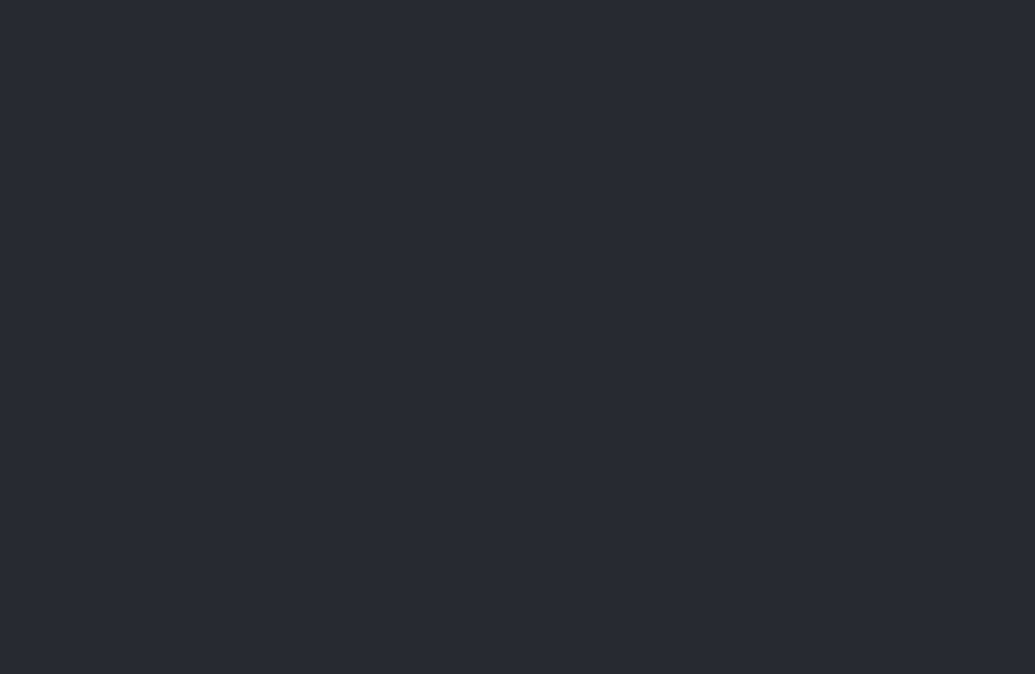
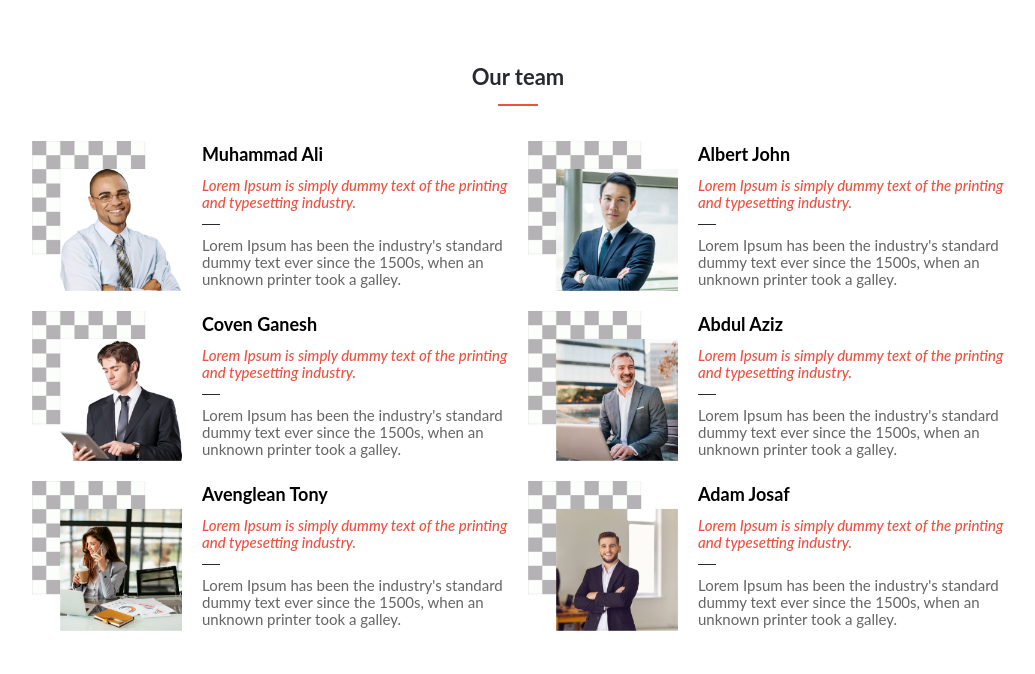
Before and after one commit to gsmalik-the-webster/gsmalik-the-webster.github.io, a website: page Index.html in a window 1280 px wide. Shown: the whole page, without its empty margins (122-1157 px from the left). Drawn offline with Linux system fonts and the light colour scheme.

Commit message:
_Created Team Section dynamically

```diff
--- a/Index.html
+++ b/Index.html
@@ -9,7 +9,16 @@
     <title>The Webster</title>
   </head>
   <body>
-
+    <section aria-labelledby="team" class="team__box">
+        <h2 id="team" class="team__heading">Our team</h2>
+        <div class="line"></div>
+        <div class="team">
+        </div>
+        <button class="button button--accent">
+          <span>More</span
+          ><img class="button__icon" src="images/down-arrow.svg" alt="Down Arrow" />
+        </button>
+      </section>
     <script src="script.js"></script>
   </body>
 </html>
--- a/css/styles.css
+++ b/css/styles.css
@@ -11,7 +11,6 @@ html {
 
 body {
   font-family: "Lato", sans-serif;
-  background-color: var(--color-primary);
 }
 
 * {
@@ -385,6 +384,7 @@ gap: 1.2rem;
     flex-direction: column;
     justify-content: center;
     padding: 2.4rem;
+    background-color: var(--color-primary);
 }
 
 .partners__name{
--- a/script.js
+++ b/script.js
@@ -15,3 +15,73 @@
 //     header.classList.toggle("active");
 //   });
 // });
+
+const team = [
+    {
+      image: 'images/team1.jpg',
+      name: 'Muhammad Ali',
+      education: 'Lorem Ipsum is simply dummy text of the printing and typesetting industry.',
+      job: 'Lorem Ipsum has been the industry\'s standard dummy text ever since the 1500s, when an unknown printer took a galley.',
+    },
+    {
+        image: 'images/team2.jpg',
+        name: 'Albert John',
+        education: 'Lorem Ipsum is simply dummy text of the printing and typesetting industry.',
+        job: 'Lorem Ipsum has been the industry\'s standard dummy text ever since the 1500s, when an unknown printer took a galley.',
+      },
+      {
+        image: 'images/team3.jpg',
+        name: 'Coven Ganesh',
+        education: 'Lorem Ipsum is simply dummy text of the printing and typesetting industry.',
+        job: 'Lorem Ipsum has been the industry\'s standard dummy text ever since the 1500s, when an unknown printer took a galley.',
+      },
+      {
+        image: 'images/team4.jpg',
+        name: 'Abdul Aziz',
+        education: 'Lorem Ipsum is simply dummy text of the printing and typesetting industry.',
+        job: 'Lorem Ipsum has been the industry\'s standard dummy text ever since the 1500s, when an unknown printer took a galley.',
+      },
+      {
+        image: 'images/team5.jpg',
+        name: 'Avenglean Tony',
+        education: 'Lorem Ipsum is simply dummy text of the printing and typesetting industry.',
+        job: 'Lorem Ipsum has been the industry\'s standard dummy text ever since the 1500s, when an unknown printer took a galley.',
+      },
+      {
+        image: 'images/team6.jpg',
+        name: 'Adam Josaf',
+        education: 'Lorem Ipsum is simply dummy text of the printing and typesetting industry.',
+        job: 'Lorem Ipsum has been the industry\'s standard dummy text ever since the 1500s, when an unknown printer took a galley.',
+      },]
+
+const startPoint = document.querySelector('.team');
+
+const creatTeam=() =>{
+startPoint.insertAdjacentHTML('afterbegin',`            <article class="team-member">
+<img class="avatar__img" src="" alt="" />
+<div class="member__info">
+  <h4 class="member__name"></h4>
+  <p class="member__education">
+  </p>
+  <div class="line-break"></div>
+  <p class="member__job text-color">
+    Lorem ipsum dolor sit amet consectetur adipisicing elit.
+  </p>
+</div>
+</article>`)
+}
+
+
+for(let i=5;i>=0; i -= 1){
+    creatTeam();
+    const avatarImg = document.querySelector('.avatar__img');
+    const memberName = document.querySelector('.member__name');
+    const memberEducation = document.querySelector('.member__education');
+    const memberJob = document.querySelector('.member__job');
+
+    avatarImg.setAttribute('src', team[i].image);
+    avatarImg.setAttribute('alt', team[i].name);
+    memberName.textContent= team[i].name;
+    memberEducation.textContent= team[i].education;
+    memberJob.textContent= team[i].job;
+}
```
Also changed, not shown: images/team1.jpg (renamed from images/img1.jpg), images/team2.jpg (added), images/team3.jpg (added), images/team4.jpg (added), images/team5.jpg (added), images/team6.jpg (added).
